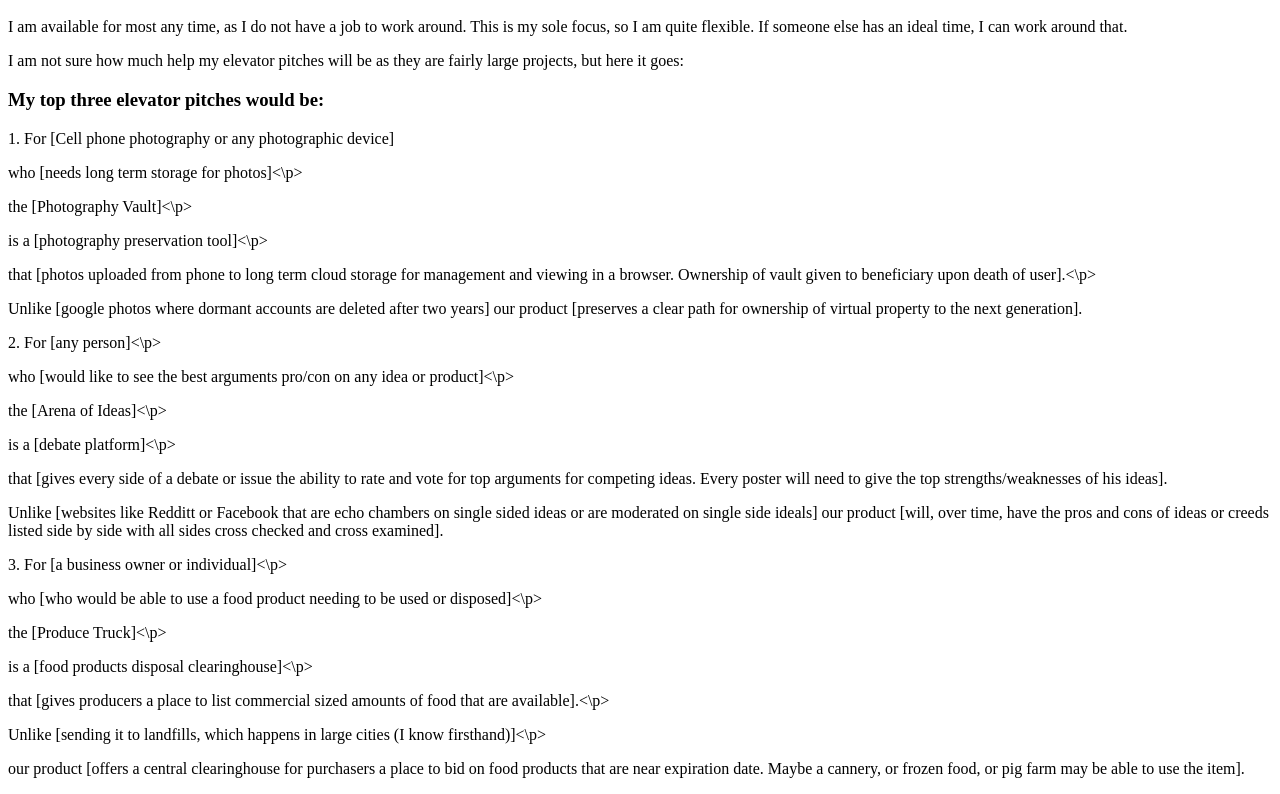
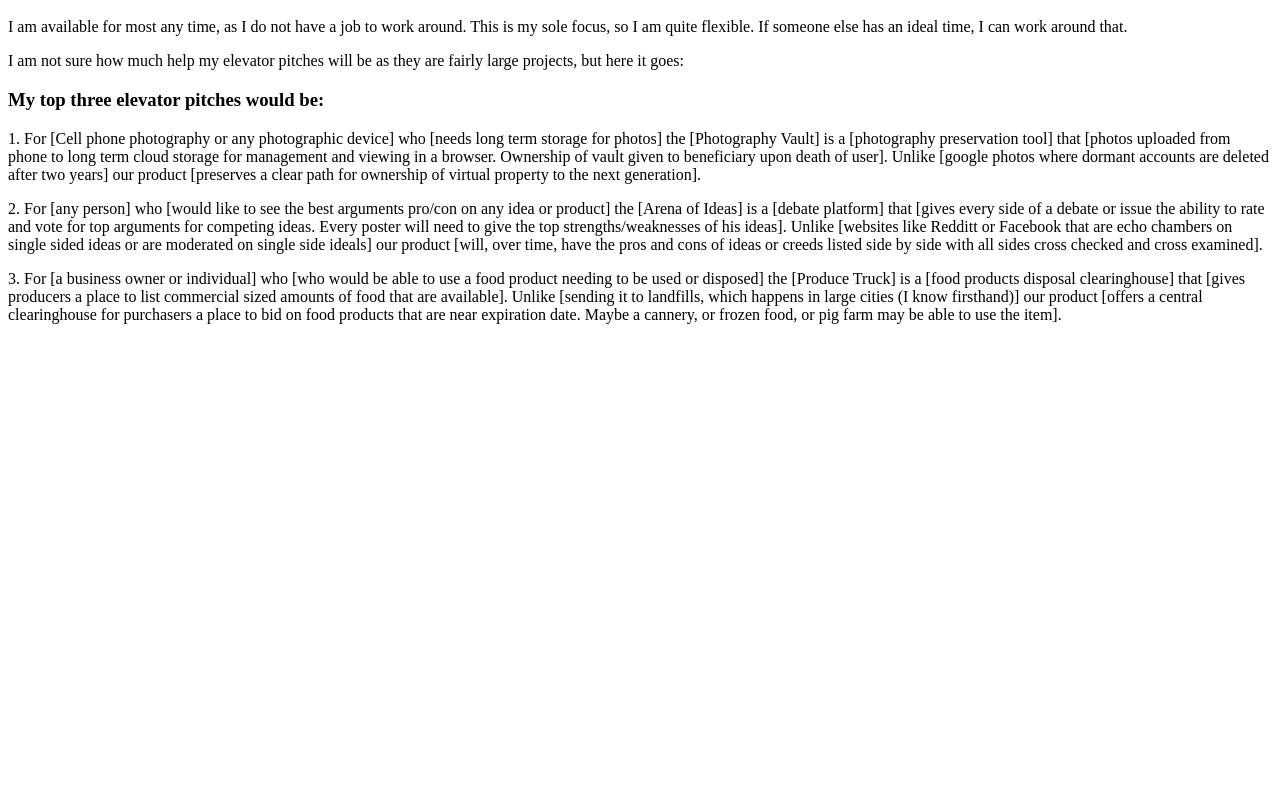
Before and after one commit to survivorcoder/cvtc_demo, a plain HTML site: page index.html in a window 1280 px wide. Shown: the part 48-842 px from the top of the page. After the commit the page ends 800 px from the top, so only its background shows below. Drawn offline with Linux system fonts and the light colour scheme.

Commit message:
edit to index.html

```diff
--- a/index.html
+++ b/index.html
@@ -7,26 +7,32 @@
 
 <h3>My top three elevator pitches would be:</h3>
 
-<p>1. For [Cell phone photography or any photographic device]</p>
-<p>who [needs long term storage for photos]<\p>
-<p>the [Photography Vault]<\p>
-<p>is a [photography preservation tool]<\p>
-<p>that [photos uploaded from phone to long term cloud storage for management and viewing in a browser.  Ownership of vault given to beneficiary upon death of user].<\p>
-<p>Unlike [google photos where dormant accounts are deleted after two years]
-  our product [preserves a clear path for ownership of virtual property to the next generation].</p>
+<p>
+  1. For [Cell phone photography or any photographic device]
+who [needs long term storage for photos]
+the [Photography Vault]
+is a [photography preservation tool]
+that [photos uploaded from phone to long term cloud storage for management and viewing in a browser.  Ownership of vault given to beneficiary upon death of user].
+Unlike [google photos where dormant accounts are deleted after two years]
+our product [preserves a clear path for ownership of virtual property to the next generation].
+</p>
 
-<p>2. For [any person]<\p>
-<p>who [would like to see the best arguments pro/con on any idea or product]<\p>
-<p>the [Arena of Ideas]<\p>
-<p>is a [debate platform]<\p>
-<p>that [gives every side of a debate or issue the ability to rate and vote for top arguments for competing ideas.  Every poster will need to give the top strengths/weaknesses of his ideas].</p>
-<p>Unlike [websites like Redditt or Facebook that are echo chambers on single sided ideas or are moderated on single side ideals]
-our product [will, over time, have the pros and cons of ideas or creeds listed side by side with all sides cross checked and cross examined].</p>
+<p>
+  2. For [any person]
+ who [would like to see the best arguments pro/con on any idea or product]
+ the [Arena of Ideas]
+ is a [debate platform]
+ that [gives every side of a debate or issue the ability to rate and vote for top arguments for competing ideas.  Every poster will need to give the top strengths/weaknesses of   his ideas].
+ Unlike [websites like Redditt or Facebook that are echo chambers on single sided ideas or are moderated on single side ideals]
+ our product [will, over time, have the pros and cons of ideas or creeds listed side by side with all sides cross checked and cross examined].
+</p>
 
-<p>3. For [a business owner or individual]<\p>
-<p>who [who would be able to use a food product needing to be used or disposed]<\p>
-<p>the [Produce Truck]<\p>
-<p>is a [food products disposal clearinghouse]<\p>
-<p>that [gives producers a place to list commercial sized amounts of food that are available].<\p>
-<p>Unlike [sending it to landfills, which happens in large cities (I know firsthand)]<\p>
-<p>our product [offers a central clearinghouse for purchasers a place to bid on food products that are near expiration date.  Maybe a cannery, or frozen food, or pig farm may be able to use the item].</p>
+<p>
+  3. For [a business owner or individual]
+ who [who would be able to use a food product needing to be used or disposed]
+ the [Produce Truck]
+ is a [food products disposal clearinghouse]
+ that [gives producers a place to list commercial sized amounts of food that are available].
+ Unlike [sending it to landfills, which happens in large cities (I know firsthand)]
+ our product [offers a central clearinghouse for purchasers a place to bid on food products that are near expiration date.  Maybe a cannery, or frozen food, or pig farm may be able to use the item].
+</p>
```
